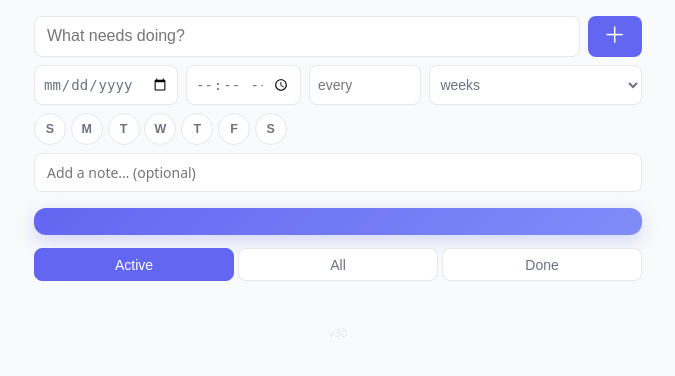
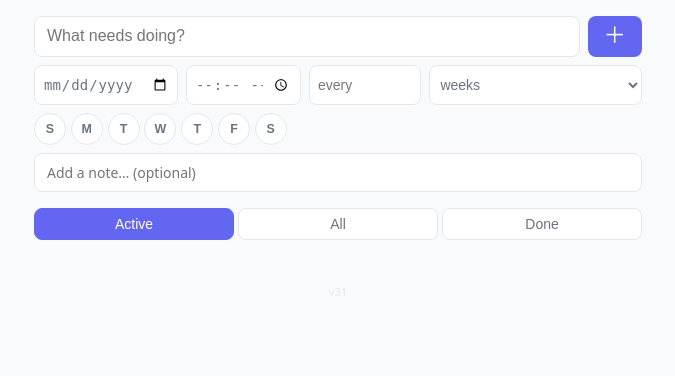
Before and after one commit to dezgo/markd, a Flask app: page /app in a window 1280 px wide. Shown: the part 52-428 px from the top of the page, without its empty margins (302-977 px from the left). Run offline with Flask 3, Linux system fonts and the light colour scheme; the visitor is signed in with stand-in values (Sample User, id 1); data that the repository does not hold is empty.

Commit message:
Hide notif banner properly when dismissed
display:flex was overriding the hidden HTML attribute. Add
.notif-banner[hidden] { display: none } to fix the empty blue bar
left behind after dismiss.

Co-Authored-By: Claude Sonnet 4.6 <noreply@anthropic.com>

```diff
--- a/static/app.css
+++ b/static/app.css
@@ -511,6 +511,8 @@ body.is-editing #submit-btn { font-size: 1.2rem; }
   box-shadow: 0 6px 18px rgba(99,102,241,0.25);
 }
 
+.notif-banner[hidden] { display: none; }
+
 .notif-banner.is-install {
   background: linear-gradient(135deg, #4338ca, #6366f1);
 }
--- a/static/app.js
+++ b/static/app.js
@@ -1,6 +1,6 @@
 'use strict';
 
-const VERSION = 'v30';
+const VERSION = 'v31';
 
 let todos = [];
 let filter = 'active';
--- a/static/sw.js
+++ b/static/sw.js
@@ -1,4 +1,4 @@
-const CACHE = 'markd-v30';
+const CACHE = 'markd-v31';
 const PRECACHE = [
   '/app',
   '/static/app.css',
```
